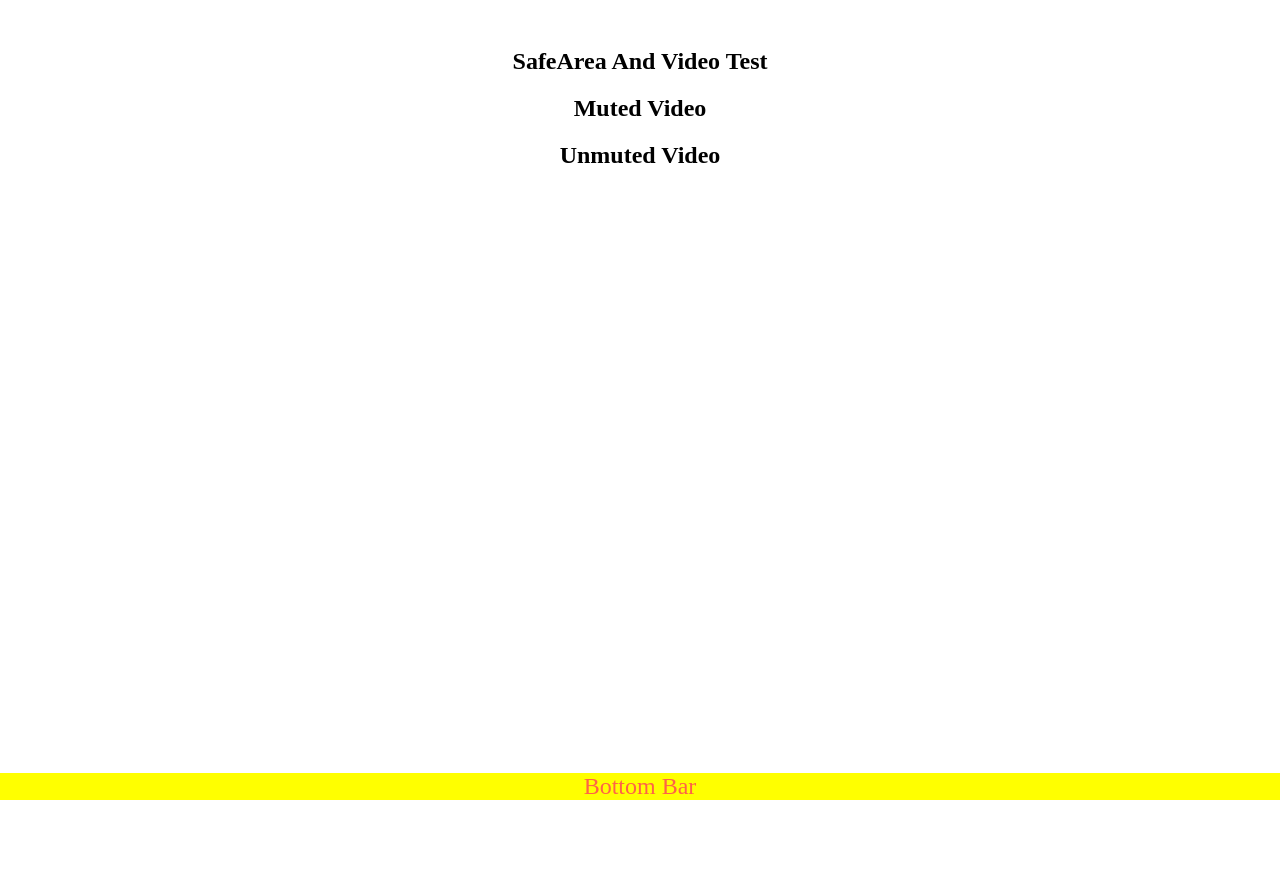
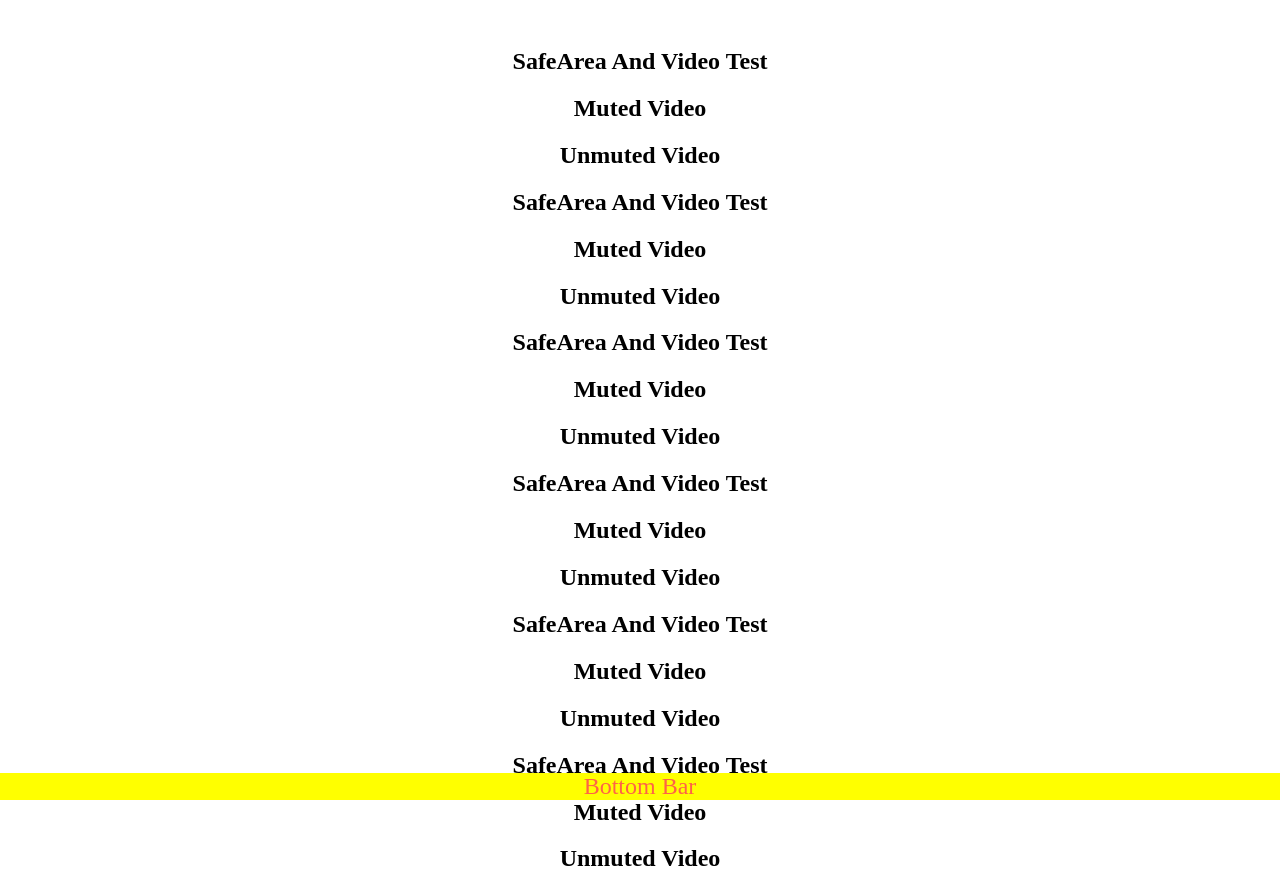
Before and after one commit to watarus/safearea-test, a plain HTML site: page index.html in a window 1280 px wide. Before the commit the page ends 800 px from the top, so only its background shows below. Drawn offline with Linux system fonts and the light colour scheme.

Commit message:
add contents for scroll

```diff
--- a/index.html
+++ b/index.html
@@ -13,6 +13,21 @@
     <h2>SafeArea And Video Test</h2>
     <h2>Muted Video</h2>
     <h2>Unmuted Video</h2>
+    <h2>SafeArea And Video Test</h2>
+    <h2>Muted Video</h2>
+    <h2>Unmuted Video</h2>
+    <h2>SafeArea And Video Test</h2>
+    <h2>Muted Video</h2>
+    <h2>Unmuted Video</h2>
+    <h2>SafeArea And Video Test</h2>
+    <h2>Muted Video</h2>
+    <h2>Unmuted Video</h2>
+    <h2>SafeArea And Video Test</h2>
+    <h2>Muted Video</h2>
+    <h2>Unmuted Video</h2>
+    <h2>SafeArea And Video Test</h2>
+    <h2>Muted Video</h2>
+    <h2>Unmuted Video</h2>
     <div class="bottom">Bottom Bar</div>
 </body>
 </html>
```
